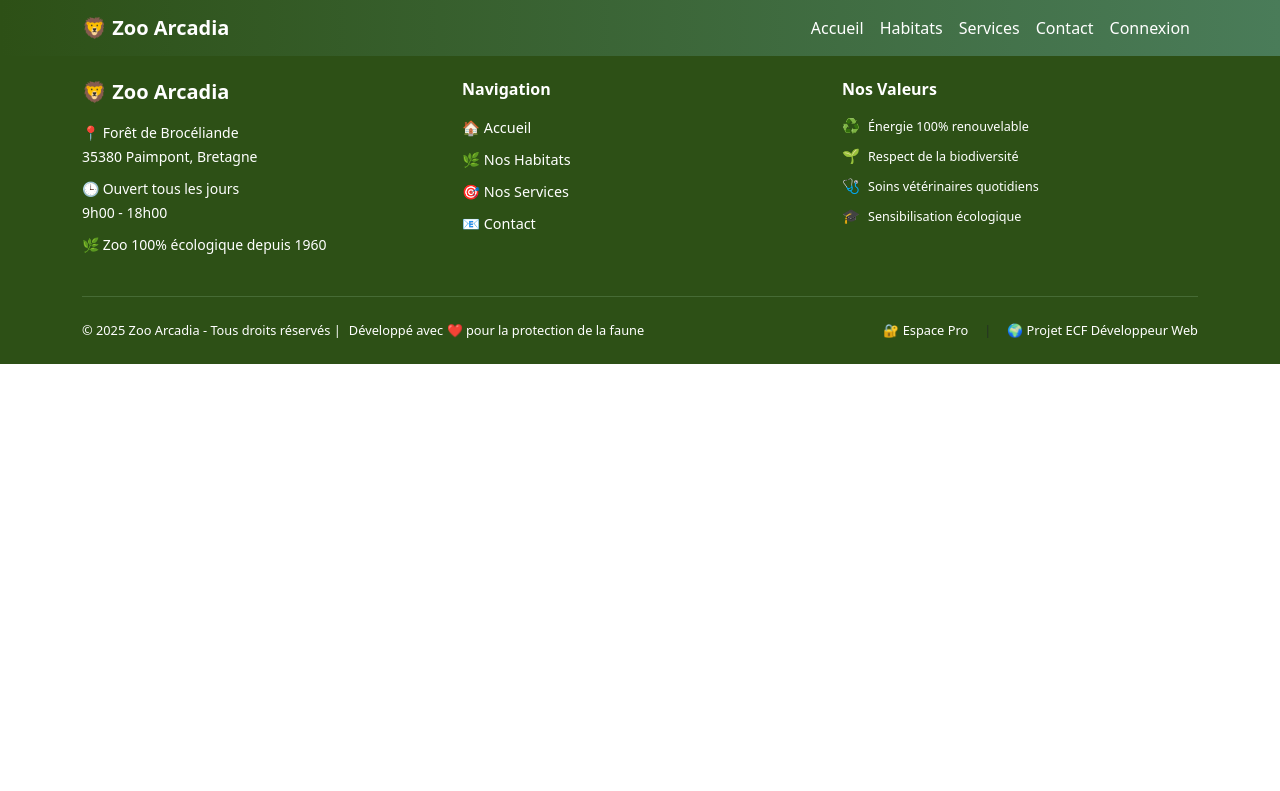
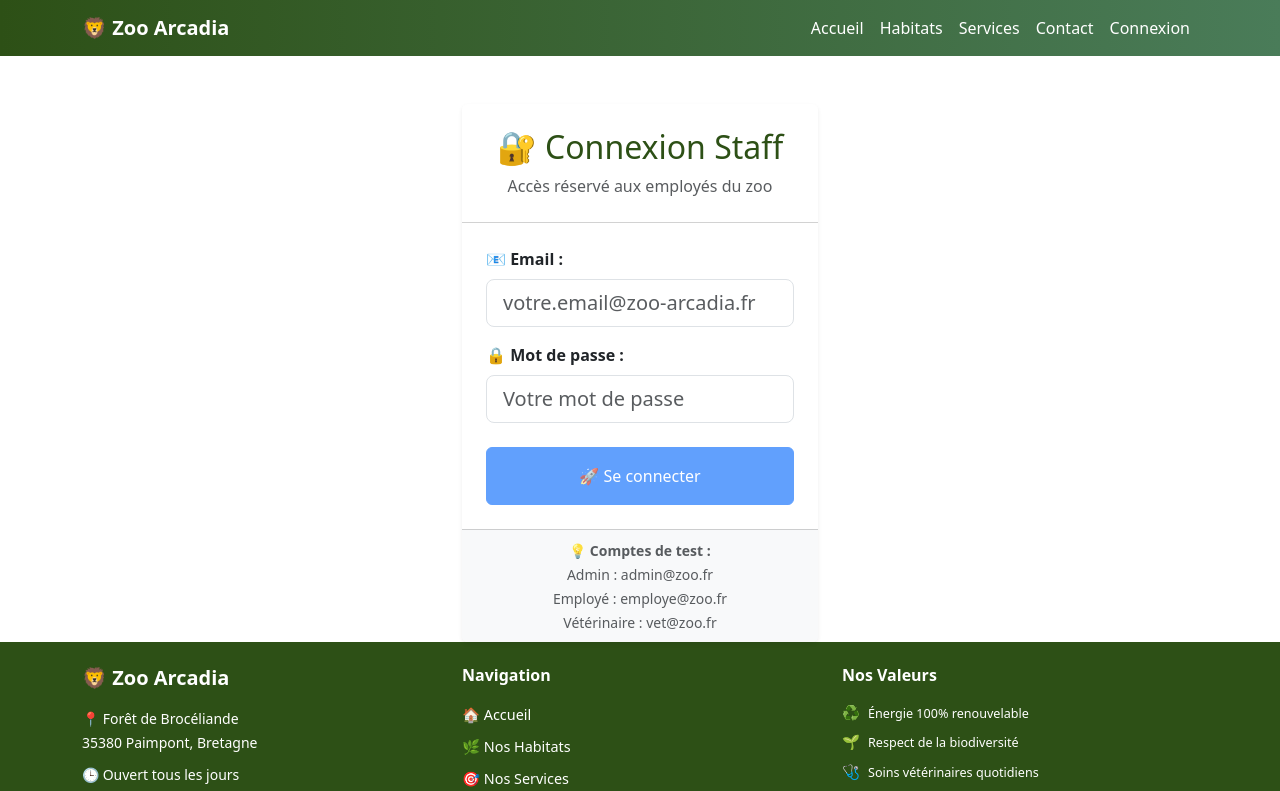
Before and after one commit to Agellid03/zoo-arcadia-ecf, a React (Create React App) app in the folder frontend/: page /connexion in a window 1280 px wide. Shown: the top 791 px of the page. Built offline with nearby package versions, Linux system fonts and the light colour scheme.

Commit message:
feat: Implémentation page Login avec gestion des roles et routes protégées

```diff
--- a/frontend/src/App.js
+++ b/frontend/src/App.js
@@ -9,6 +9,7 @@ import Contact from './pages/Contact';
 import Footer from './components/Footer';
 import HabitatDetail from './pages/HabitatDetail';
 import AnimalDetail from './pages/AnimalDetail';
+import Login from './pages/Login';
 
 const App = () => {
   return (
@@ -22,6 +23,7 @@ const App = () => {
           <Route path="/contact" element={<Contact />} />
           <Route path="/habitat/:id" element={<HabitatDetail />} />
           <Route path="/animal/:id" element={<AnimalDetail />} />
+          <Route path="/connexion" element={<Login />} />
         </Routes>
         <Footer />
       </Router>
--- /dev/null
+++ b/frontend/src/pages/Login.jsx
@@ -0,0 +1,201 @@
+import React, { useState } from 'react';
+import {
+  Container,
+  Row,
+  Col,
+  Card,
+  Form,
+  Button,
+  Alert,
+  Spinner,
+} from 'react-bootstrap';
+import { useNavigate } from 'react-router-dom';
+import axios from 'axios';
+
+const Login = () => {
+  const navigate = useNavigate();
+
+  // États du formulaire
+  const [formData, setFormData] = useState({
+    email: '',
+    password: '',
+  });
+
+  // États UI
+  const [loading, setLoading] = useState(false);
+  const [error, setError] = useState(null);
+
+  // Configuration API
+  const API_BASE_URL = 'https://zoo-arcadia-ecf.onrender.com/api';
+
+  // Gestion changements formulaire
+  const handleChange = (e) => {
+    const { name, value } = e.target;
+    setFormData((prev) => ({
+      ...prev,
+      [name]: value,
+    }));
+  };
+
+  // Soumission formulaire LOGIN
+  const handleSubmit = async (e) => {
+    e.preventDefault();
+    setLoading(true);
+    setError(null);
+
+    try {
+      console.log(' Tentative connexion pour:', formData.email);
+
+      // 1. APPEL API LOGIN
+      const response = await axios.post(`${API_BASE_URL}/login`, {
+        email: formData.email,
+        password: formData.password,
+      });
+
+      console.log('✅ Réponse login:', response.data);
+
+      // 2. EXTRACTION DONNÉES
+      const { token, user } = response.data;
+
+      // 3. STOCKAGE TOKEN (localStorage pour simplicité)
+      localStorage.setItem('zoo_token', token);
+      localStorage.setItem('zoo_user', JSON.stringify(user));
+
+      console.log(' Token stocké, utilisateur:', user);
+
+      // 4. REDIRECTION SELON RÔLE
+      switch (user.role) {
+        case 'admin':
+          console.log(' Redirection dashboard admin');
+          navigate('/dashboard/admin');
+          break;
+        case 'employe':
+          console.log(' Redirection dashboard employé');
+          navigate('/dashboard/employe');
+          break;
+        case 'veterinaire':
+          console.log(' Redirection dashboard vétérinaire');
+          navigate('/dashboard/veterinaire');
+          break;
+        default:
+          console.log(' Rôle inconnu, redirection accueil');
+          navigate('/');
+      }
+    } catch (error) {
+      console.error('❌ Erreur login:', error);
+
+      // Gestion erreurs spécifiques
+      if (error.response?.status === 401) {
+        setError('Email ou mot de passe incorrect');
+      } else if (error.response?.status === 500) {
+        setError('Erreur serveur, réessayez plus tard');
+      } else {
+        setError('Erreur de connexion');
+      }
+    } finally {
+      setLoading(false);
+    }
+  };
+
+  return (
+    <Container className="mt-5">
+      <Row className="justify-content-center">
+        <Col md={6} lg={4}>
+          <Card className="shadow-sm border-0">
+            <Card.Header className="bg-white text-center py-4">
+              <h2 style={{ color: 'var(--zoo-primary)' }}>
+                🔐 Connexion Staff
+              </h2>
+              <p className="text-muted mb-0">
+                Accès réservé aux employés du zoo
+              </p>
+            </Card.Header>
+
+            <Card.Body className="p-4">
+              {/* AFFICHAGE ERREUR */}
+              {error && (
+                <Alert variant="danger" className="mb-4">
+                  <strong>Erreur :</strong> {error}
+                </Alert>
+              )}
+
+              {/* FORMULAIRE LOGIN */}
+              <Form onSubmit={handleSubmit}>
+                {/* CHAMP EMAIL */}
+                <Form.Group className="mb-3">
+                  <Form.Label>
+                    <strong>📧 Email :</strong>
+                  </Form.Label>
+                  <Form.Control
+                    type="email"
+                    name="email"
+                    value={formData.email}
+                    onChange={handleChange}
+                    placeholder="votre.email@zoo-arcadia.fr"
+                    required
+                    disabled={loading}
+                    className="form-control-lg"
+                  />
+                </Form.Group>
+
+                {/* CHAMP PASSWORD */}
+                <Form.Group className="mb-4">
+                  <Form.Label>
+                    <strong>🔒 Mot de passe :</strong>
+                  </Form.Label>
+                  <Form.Control
+                    type="password"
+                    name="password"
+                    value={formData.password}
+                    onChange={handleChange}
+                    placeholder="Votre mot de passe"
+                    required
+                    disabled={loading}
+                    className="form-control-lg"
+                  />
+                </Form.Group>
+
+                {/* BOUTON SUBMIT */}
+                <Button
+                  type="submit"
+                  className="btn-zoo w-100 py-3"
+                  disabled={loading || !formData.email || !formData.password}
+                >
+                  {loading ? (
+                    <>
+                      <Spinner
+                        as="span"
+                        animation="border"
+                        size="sm"
+                        role="status"
+                        className="me-2"
+                      />
+                      Connexion...
+                    </>
+                  ) : (
+                    '🚀 Se connecter'
+                  )}
+                </Button>
+              </Form>
+            </Card.Body>
+
+            {/* INFORMATIONS DÉVELOPPEMENT */}
+            <Card.Footer className="bg-light text-center">
+              <small className="text-muted">
+                <strong>💡 Comptes de test :</strong>
+                <br />
+                Admin : admin@zoo.fr
+                <br />
+                Employé : employe@zoo.fr
+                <br />
+                Vétérinaire : vet@zoo.fr
+              </small>
+            </Card.Footer>
+          </Card>
+        </Col>
+      </Row>
+    </Container>
+  );
+};
+
+export default Login;
```
